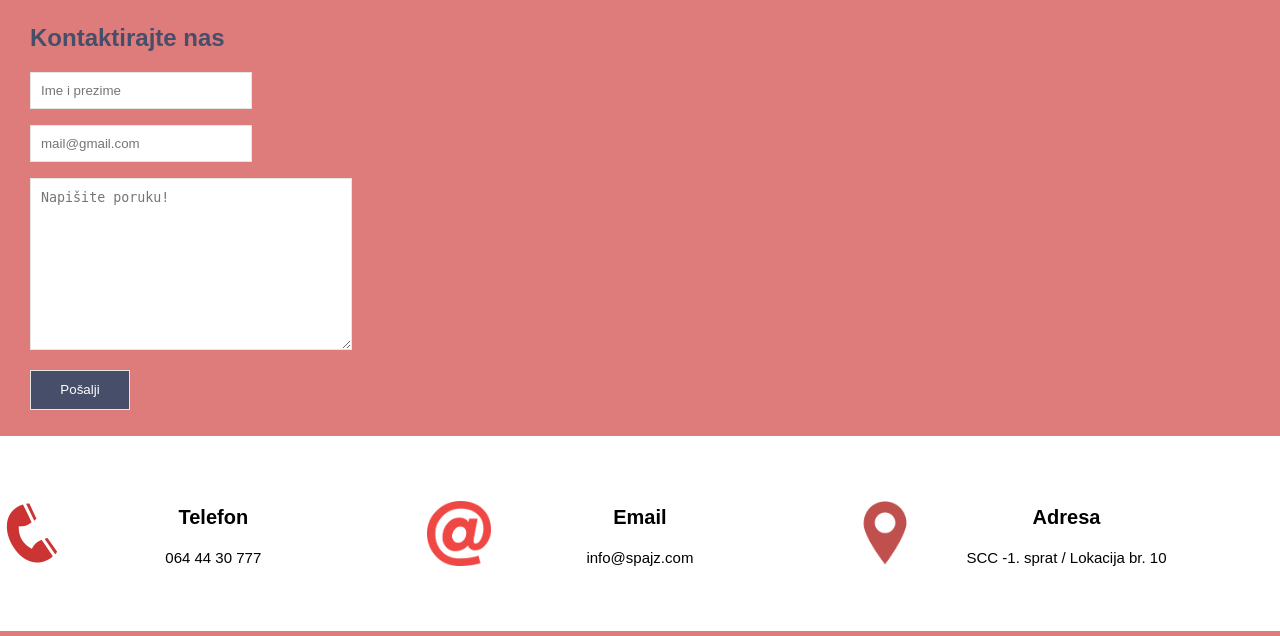
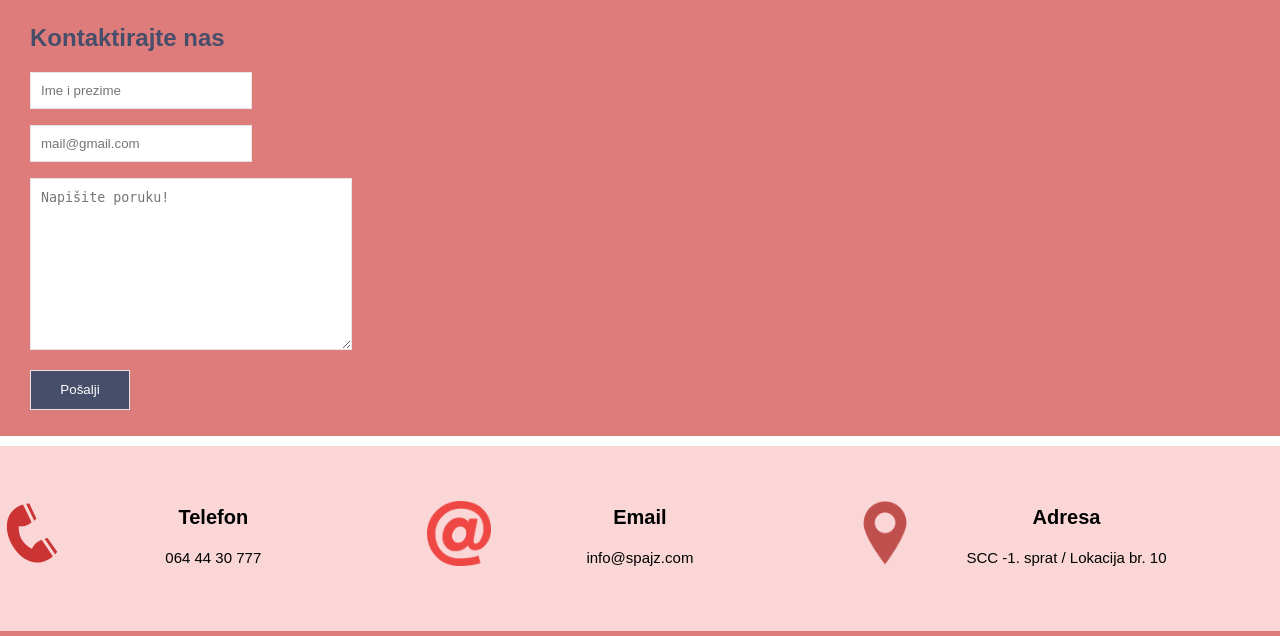
Before and after one commit to scatic1/Spajz, a PHP site: page /Kontakt.html in a window 1280 px wide. Shown: the part 490-1126 px from the top of the page. Run offline with PHP 8.4, Linux system fonts and the light colour scheme.

Commit message:
Update Naslovna.css

```diff
--- a/Spirala1/Naslovna.css
+++ b/Spirala1/Naslovna.css
@@ -1,13 +1,13 @@
 
 /*--Body--*/
 body {
-	background: #ffffff;
+	background: #FAD6D6;
     font-family: 'Source Sans Pro', sans-serif;
     font-style: normal;
     position: relative;
 	max-width:1350px;
 	width:100%;
-	margin:0;
+	margin:0 auto;
 }
 
 
```
